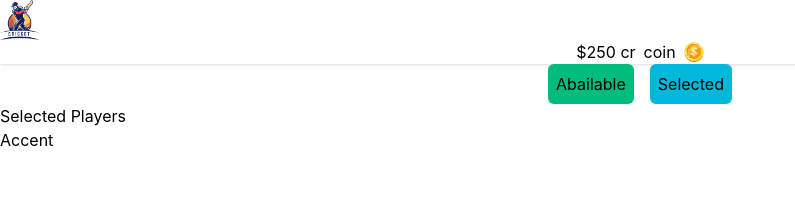
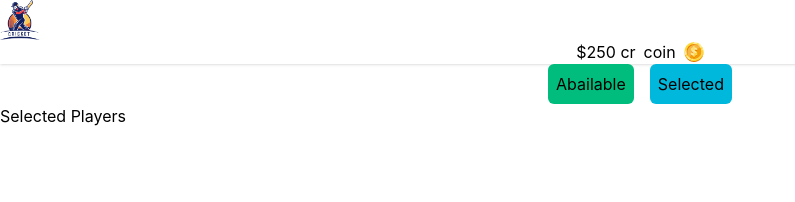
Before and after one commit to Mohotazim-Bosunia/Dream-XI-Criket-Team, a React (Vite) app: page / in a window 1280 px wide. Both pictures are taken after a click on the button "Selected". Shown: the top 202 px of the page, without its empty margins (0-795 px from the left). Built offline with nearby package versions, Linux system fonts and the light colour scheme.

Commit message:
fifth commit

```diff
--- a/src/App.jsx
+++ b/src/App.jsx
@@ -14,6 +14,8 @@ const promisePlayers = fetchplayers();
 function App() {
   const [toggle, settoggle] = useState(true);
   const [balance, setBalance] = useState(250);
+  const [perchasesPlayer, setParchases] = useState([]);
+  // console.log(perchasesPlayer);
   return (
     <>
       <Navber balance={balance}></Navber>
@@ -40,10 +42,12 @@ function App() {
             promisePlayers={promisePlayers}
             setBalance={setBalance}
             balance={balance}
+            perchasesPlayer={perchasesPlayer}
+            setParchases={setParchases}
           ></AvailablePlayers>
         </Suspense>
       ) : (
-        <SelectedPlayers></SelectedPlayers>
+        <SelectedPlayers perchasesPlayer={perchasesPlayer}></SelectedPlayers>
       )}
     </>
   );
--- a/src/Components/AvailablePlayers/AvailablePlayer.jsx
+++ b/src/Components/AvailablePlayers/AvailablePlayer.jsx
@@ -1,11 +1,22 @@
 import React, { useState } from "react";
 import userImg from "../../assets/user 1.png";
 import flag from "../../assets/report 1.png";
-const AvailablePlayer = ({ player, setBalance, balance }) => {
-  console.log(player);
+const AvailablePlayer = ({
+  player,
+  setBalance,
+  balance,
+  perchasesPlayer,
+  setParchases,
+}) => {
+  // console.log(player);
   const { name, image, country, role, battingType, biddingPrice } = player;
 
   const [isSelected, setIsSelected] = useState(false);
+  const handleChoseBtn = () => {
+    setIsSelected(true);
+    setBalance(balance - biddingPrice);
+    setParchases([...perchasesPlayer, player]);
+  };
   return (
     <div>
       <div>
@@ -44,7 +55,7 @@ const AvailablePlayer = ({ player, setBalance, balance }) => {
               <button
                 disabled={isSelected}
                 onClick={() => {
-                  (setIsSelected(true), setBalance(balance - biddingPrice));
+                  handleChoseBtn();
                 }}
                 className="border border-indigo-400 border-solid rounded-md px-2 py-1 ml-4 text-sm"
               >
--- a/src/Components/AvailablePlayers/AvailablePlayers.jsx
+++ b/src/Components/AvailablePlayers/AvailablePlayers.jsx
@@ -1,9 +1,15 @@
 import React, { use } from "react";
 import AvailablePlayer from "./AvailablePlayer";
 
-const AvailablePlayers = ({ promisePlayers, setBalance, balance }) => {
+const AvailablePlayers = ({
+  promisePlayers,
+  setBalance,
+  balance,
+  perchasesPlayer,
+  setParchases,
+}) => {
   const players = use(promisePlayers);
-  console.log(players);
+  // console.log(players);
   return (
     <div>
       <div>Available players:{players.length}</div>
@@ -14,6 +20,8 @@ const AvailablePlayers = ({ promisePlayers, setBalance, balance }) => {
             balance={balance}
             player={player}
             key={player.playerId}
+            perchasesPlayer={perchasesPlayer}
+            setParchases={setParchases}
           ></AvailablePlayer>
         ))}
       </div>
--- /dev/null
+++ b/src/Components/SelectedPlayers/SelectedPlayer.jsx
@@ -0,0 +1,12 @@
+import React from "react";
+
+const SelectedPlayer = ({ selectPlayer }) => {
+  console.log(selectPlayer);
+  return (
+    <div>
+      <h1>Name:{selectPlayer.name}</h1>
+    </div>
+  );
+};
+
+export default SelectedPlayer;
--- a/src/Components/SelectedPlayers/SelectedPlayers.jsx
+++ b/src/Components/SelectedPlayers/SelectedPlayers.jsx
@@ -1,10 +1,14 @@
 import React from "react";
+import SelectedPlayer from "./SelectedPlayer";
 
-const SelectedPlayers = () => {
+const SelectedPlayers = ({ perchasesPlayer }) => {
+  // console.log(perchasesPlayer);
   return (
     <div>
       <h1>Selected Players</h1>
-      <button className="btn btn-accent">Accent</button>
+      {perchasesPlayer.map((selectPlayer) => (
+        <SelectedPlayer selectPlayer={selectPlayer}></SelectedPlayer>
+      ))}
     </div>
   );
 };
```
